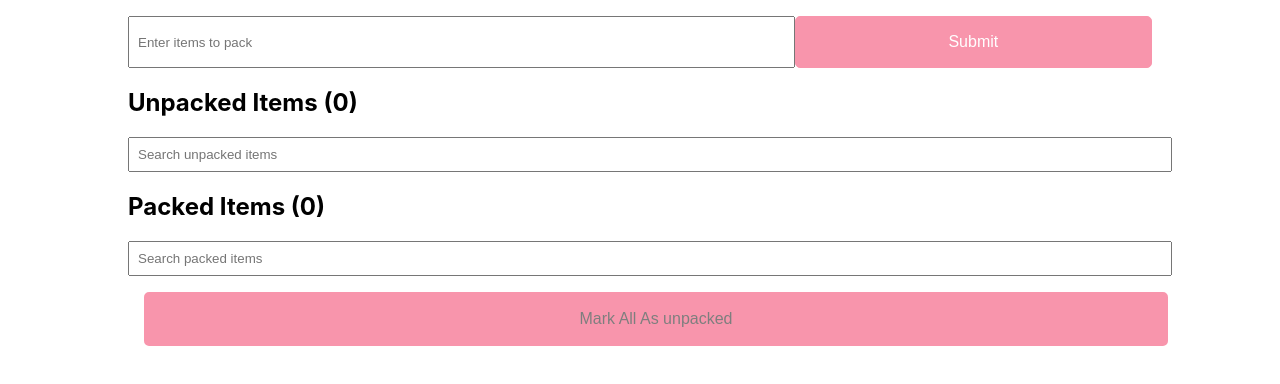
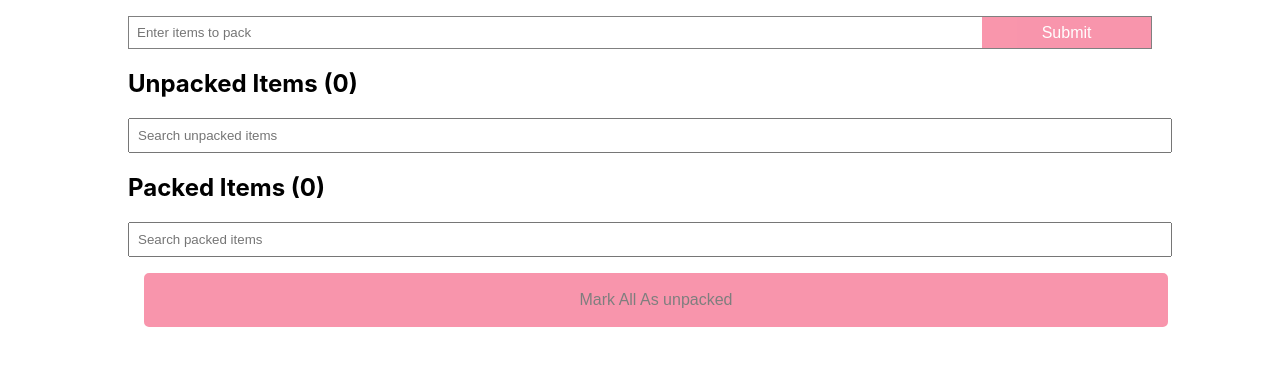
Before and after one commit to amangalvedhekar/component-library, a React (Create React App) app: page / in a window 1280 px wide. Shown: the top 384 px of the page. Built offline with nearby package versions, Linux system fonts and the light colour scheme.

Commit message:
fix for input button positioning

```diff
--- a/src/components/Forms/Input-Button/index.tsx
+++ b/src/components/Forms/Input-Button/index.tsx
@@ -16,18 +16,26 @@ export interface IInputButtonProps {
 
 const Wrapper = styled.div`
   display:flex;
+  flex-direction:row;
+  border:1px solid grey;
 `;
 
 const StyledInput = styled(TextInput)`
-    flex : 2;
+     flex-grow:3;
+     border:none;
+     :focus {
+        outline: none;
+    }
 `;
 
 const StyledButton = styled(Button)`
-  border:1px solid #f32e5b;
   background: #f32e5b;
   color:white;
+  padding: 4px;
   margin: 0;
-  flex: 1;
+  border: 0;
+  border-radius: 0;
+  width: 20%;
 `;
 
 const InputButton: React.FunctionComponent<IInputButtonProps> = props => (
```
